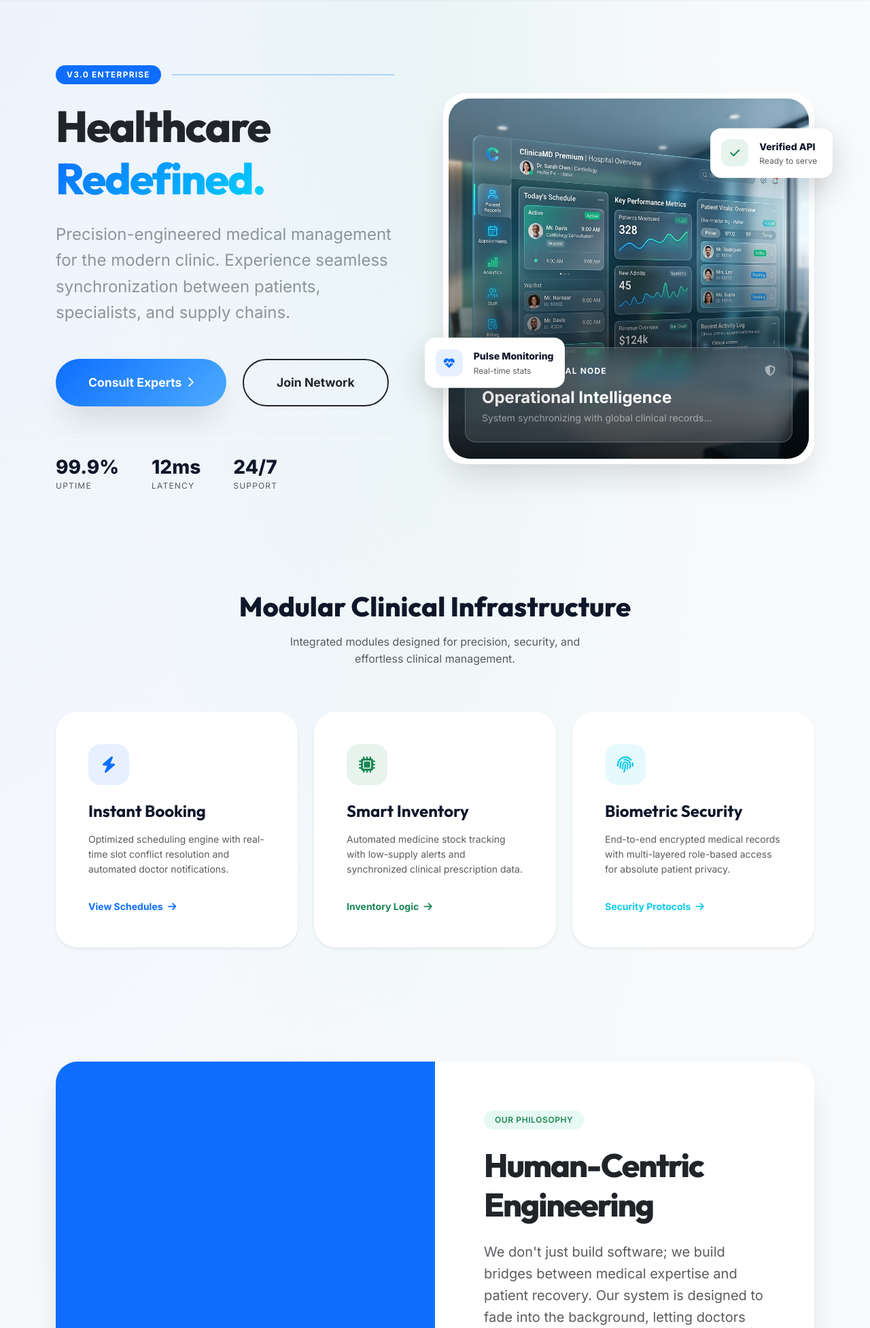
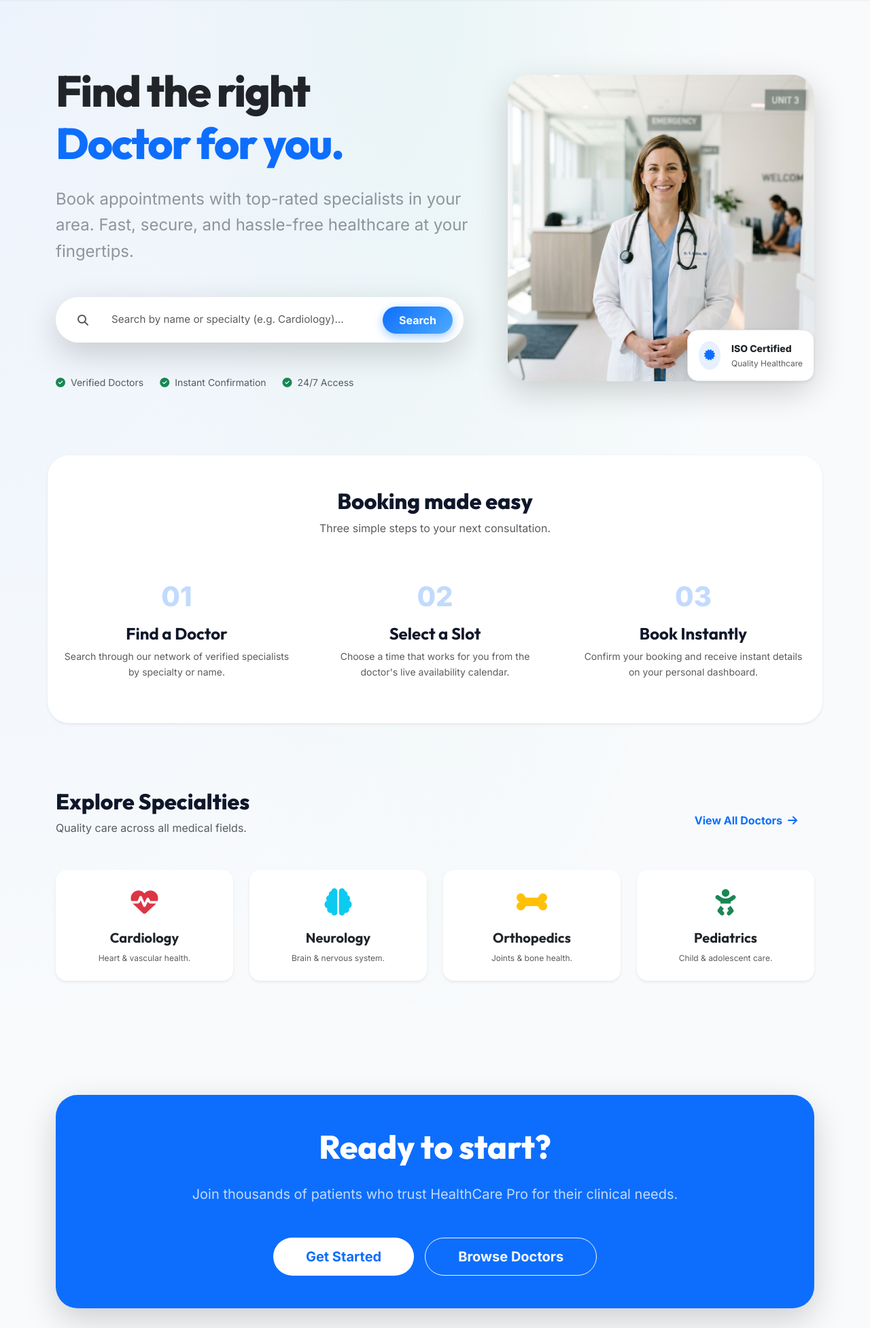
Before and after one commit to jestin-16/healthcare_project, a Django app: page / in a window 1280 px wide. Shown: the part 73-2027 px from the top of the page at 68% size. Run offline with Django 4.2, Linux system fonts and the light colour scheme.

Commit message:
Patient-Centric Home Redesign: Replaced complex enterprise visuals with friendly doctor search and step-by-step booking guide

```diff
--- a/appointments/templates/appointments/home.html
+++ b/appointments/templates/appointments/home.html
@@ -1,171 +1,50 @@
 {% extends 'base.html' %}
 {% block content %}
-<!-- Premium Hero Section -->
-<div class="row min-vh-75 align-items-center py-5 mb-5 fade-in">
-    <div class="col-lg-6 mb-5 mb-lg-0">
-        <div class="pe-lg-5">
-            <div class="d-flex align-items-center gap-3 mb-4">
-                <span class="badge bg-primary px-3 py-2 rounded-pill ls-wide fw-bold">v3.0 ENTERPRISE</span>
-                <div class="h-px bg-primary bg-opacity-25 flex-grow-1"></div>
-            </div>
+<!-- Welcoming Hero Section -->
+<div class="row align-items-center py-5 mb-5 fade-in">
+    <div class="col-lg-7 mb-5 mb-lg-0">
         <h1 class="display-3 fw-800 text-dark mb-4 ls-tight">
-                Healthcare <br>
-                <span class="text-gradient">Redefined.</span>
+            Find the right <br>
+            <span class="text-primary">Doctor for you.</span>
         </h1>
         <p class="lead text-secondary mb-5 fs-4 opacity-75">
-                Precision-engineered medical management for the modern clinic. Experience seamless synchronization between patients, specialists, and supply chains.
+            Book appointments with top-rated specialists in your area. Fast, secure, and hassle-free healthcare at your fingertips.
         </p>
-            <div class="d-flex flex-wrap gap-4">
-                <a class="btn btn-primary btn-xl px-5 shadow-premium rounded-pill" href="{% url 'doctor_list' %}">
-                    Consult Experts <i class="fas fa-chevron-right ms-2 small"></i>
-                </a>
-                {% if not user.is_authenticated %}
-                <a class="btn btn-outline-dark btn-xl px-5 rounded-pill border-2" href="{% url 'register' %}">
-                    Join Network
-                </a>
-                {% endif %}
+
+        <!-- Booking Search Bar -->
+        <div class="card border-0 shadow-lg p-2 rounded-pill bg-white mb-5" style="max-width: 600px;">
+            <form action="{% url 'doctor_list' %}" method="get" class="d-flex align-items-center px-2">
+                <div class="flex-grow-1 px-3 d-flex align-items-center">
+                    <i class="fas fa-search text-muted me-3"></i>
+                    <input type="text" name="search" class="form-control border-0 bg-transparent shadow-none" placeholder="Search by name or specialty (e.g. Cardiology)...">
+                </div>
+                <button type="submit" class="btn btn-primary px-4 py-2 rounded-pill fw-bold">
+                    Search
+                </button>
+            </form>
         </div>
 
-            <div class="mt-5 pt-4 border-top border-light d-flex gap-5">
-                <div class="stat-mini">
-                    <div class="h3 fw-800 mb-0">99.9%</div>
-                    <div class="text-muted x-small text-uppercase ls-wide">Uptime</div>
-                </div>
-                <div class="stat-mini">
-                    <div class="h3 fw-800 mb-0">12ms</div>
-                    <div class="text-muted x-small text-uppercase ls-wide">Latency</div>
-                </div>
-                <div class="stat-mini">
-                    <div class="h3 fw-800 mb-0">24/7</div>
-                    <div class="text-muted x-small text-uppercase ls-wide">Support</div>
-                </div>
-            </div>
+        <div class="d-flex align-items-center gap-4 text-muted small">
+            <div class="d-flex align-items-center"><i class="fas fa-check-circle text-success me-2"></i> Verified Doctors</div>
+            <div class="d-flex align-items-center"><i class="fas fa-check-circle text-success me-2"></i> Instant Confirmation</div>
+            <div class="d-flex align-items-center"><i class="fas fa-check-circle text-success me-2"></i> 24/7 Access</div>
         </div>
     </div>
 
-    <div class="col-lg-6">
+    <div class="col-lg-5">
         <div class="position-relative">
-            <!-- Main Hero Visual -->
-            <div class="hero-visual-card shadow-premium p-2 bg-white rounded-5 overflow-hidden">
-                <div class="position-relative rounded-5 overflow-hidden">
-                    <img src="/static/images/hero_dashboard.png" class="img-fluid w-100" alt="Dashboard View">
-                    <div class="position-absolute inset-0 bg-gradient-overlay"></div>
-
-                    <div class="position-absolute bottom-0 start-0 p-4 w-100">
-                        <div class="glass-morphism p-4 rounded-4">
-                            <div class="d-flex justify-content-between align-items-center mb-3">
-                                <div class="d-flex align-items-center gap-2">
-                                    <div class="pulse-indicator bg-success"></div>
-                                    <span class="text-white fw-bold x-small ls-wide">SECURE CLINICAL NODE</span>
+            <div class="rounded-5 overflow-hidden shadow-lg border-5 border-white">
+                <img src="/static/images/friendly_doctor.png" class="img-fluid w-100" alt="Consult our Doctors">
             </div>
-                                <i class="fas fa-shield-alt text-white-50"></i>
-                            </div>
-                            <div class="h4 text-white fw-bold mb-1">Operational Intelligence</div>
-                            <div class="text-white-50 small">System synchronizing with global clinical records...</div>
-                        </div>
-                    </div>
-                </div>
-            </div>
-
-            <!-- Floating Decorative Elements -->
-            <div class="floating-card shadow-lg bg-white p-3 rounded-4 d-none d-xl-flex align-items-center gap-3" style="top: 10%; right: -5%;">
-                <div class="icon-box bg-success bg-opacity-10 text-success">
-                    <i class="fas fa-check"></i>
+            <!-- Trust Badge -->
+            <div class="position-absolute bottom-0 end-0 mb-n3 me-n3 bg-white p-3 rounded-4 shadow-sm border d-none d-md-block">
+                <div class="d-flex align-items-center gap-3">
+                    <div class="bg-primary bg-opacity-10 text-primary p-2 rounded-circle">
+                        <i class="fas fa-certificate"></i>
                     </div>
                     <div>
-                    <div class="fw-800 small">Verified API</div>
-                    <div class="x-small text-muted">Ready to serve</div>
-                </div>
-            </div>
-
-            <div class="floating-card shadow-lg bg-white p-3 rounded-4 d-none d-xl-flex align-items-center gap-3" style="bottom: 20%; left: -5%;">
-                <div class="icon-box bg-primary bg-opacity-10 text-primary">
-                    <i class="fas fa-heartbeat"></i>
-                </div>
-                <div>
-                    <div class="fw-800 small">Pulse Monitoring</div>
-                    <div class="x-small text-muted">Real-time stats</div>
-                </div>
-            </div>
-        </div>
-    </div>
-</div>
-
-<!-- Features Architecture -->
-<div class="row py-5 fade-in">
-    <div class="col-12 text-center mb-5">
-        <h2 class="display-6 fw-800 mb-3">Modular Clinical Infrastructure</h2>
-        <p class="text-muted mx-auto" style="max-width: 500px;">Integrated modules designed for precision, security, and effortless clinical management.</p>
-    </div>
-
-    <div class="col-md-4 mb-4">
-        <div class="feature-card h-100 p-5 rounded-5 border-0 shadow-sm bg-white hover-up">
-            <div class="feature-icon bg-primary bg-opacity-10 text-primary mb-4">
-                <i class="fas fa-bolt"></i>
-            </div>
-            <h4 class="fw-700 mb-3">Instant Booking</h4>
-            <p class="text-muted small">Optimized scheduling engine with real-time slot conflict resolution and automated doctor notifications.</p>
-            <a href="{% url 'doctor_list' %}" class="text-primary text-decoration-none fw-bold small mt-3 d-inline-block">
-                View Schedules <i class="fas fa-arrow-right ms-1"></i>
-            </a>
-        </div>
-    </div>
-
-    <div class="col-md-4 mb-4">
-        <div class="feature-card h-100 p-5 rounded-5 border-0 shadow-sm bg-white hover-up">
-            <div class="feature-icon bg-success bg-opacity-10 text-success mb-4">
-                <i class="fas fa-microchip"></i>
-            </div>
-            <h4 class="fw-700 mb-3">Smart Inventory</h4>
-            <p class="text-muted small">Automated medicine stock tracking with low-supply alerts and synchronized clinical prescription data.</p>
-            <a href="#" class="text-success text-decoration-none fw-bold small mt-3 d-inline-block">
-                Inventory Logic <i class="fas fa-arrow-right ms-1"></i>
-            </a>
-        </div>
-    </div>
-
-    <div class="col-md-4 mb-4">
-        <div class="feature-card h-100 p-5 rounded-5 border-0 shadow-sm bg-white hover-up">
-            <div class="feature-icon bg-info bg-opacity-10 text-info mb-4">
-                <i class="fas fa-fingerprint"></i>
-            </div>
-            <h4 class="fw-700 mb-3">Biometric Security</h4>
-            <p class="text-muted small">End-to-end encrypted medical records with multi-layered role-based access for absolute patient privacy.</p>
-            <a href="#" class="text-info text-decoration-none fw-bold small mt-3 d-inline-block">
-                Security Protocols <i class="fas fa-arrow-right ms-1"></i>
-            </a>
-        </div>
-    </div>
-</div>
-
-<!-- Mission Context -->
-<div class="row py-5 my-5 fade-in">
-    <div class="col-12">
-        <div class="mission-card rounded-5 overflow-hidden shadow-premium">
-            <div class="row g-0">
-                <div class="col-lg-6">
-                    <div class="h-100 position-relative">
-                        <img src="/static/images/consultation.png" class="w-100 h-100 object-fit-cover" alt="Consultation">
-                        <div class="position-absolute top-0 start-0 w-100 h-100 bg-primary opacity-10"></div>
-                    </div>
-                </div>
-                <div class="col-lg-6 p-5 p-md-5 bg-white d-flex flex-column justify-content-center">
-                    <div class="p-lg-4">
-                        <div class="badge bg-soft-success text-success mb-4 px-3 py-2 rounded-pill">OUR PHILOSOPHY</div>
-                        <h2 class="display-5 fw-800 text-dark mb-4 ls-tight">Human-Centric <br>Engineering</h2>
-                        <p class="lead text-muted mb-5">
-                            We don't just build software; we build bridges between medical expertise and patient recovery. Our system is designed to fade into the background, letting doctors be doctors and patients heal.
-                        </p>
-                        <div class="row g-4">
-                            <div class="col-6">
-                                <div class="h2 fw-800 text-primary mb-0">500+</div>
-                                <div class="text-muted small text-uppercase fw-bold ls-wide">Consultations</div>
-                            </div>
-                            <div class="col-6">
-                                <div class="h2 fw-800 text-primary mb-0">98%</div>
-                                <div class="text-muted small text-uppercase fw-bold ls-wide">Efficiency Rate</div>
-                            </div>
-                        </div>
+                        <div class="fw-800 small text-dark">ISO Certified</div>
+                        <div class="x-small text-muted">Quality Healthcare</div>
                     </div>
                 </div>
             </div>
@@ -173,20 +52,78 @@
     </div>
 </div>
 
-<!-- CTA Banner -->
-<div class="row py-5 mb-5 fade-in">
-    <div class="col-12 text-center">
-        <div class="card border-0 rounded-5 bg-dark text-white p-5 position-relative overflow-hidden shadow-premium">
-            <div class="position-absolute top-0 start-0 w-100 h-100 bg-gradient-cta opacity-50"></div>
-            <img src="/static/images/doctors_group.png" class="position-absolute inset-0 w-100 h-100 object-fit-cover opacity-25" alt="Experts">
+<!-- How it Works -->
+<div class="row py-5 mb-5 fade-in bg-white rounded-5 shadow-sm">
+    <div class="col-12 text-center mb-5">
+        <h2 class="fw-800">Booking made easy</h2>
+        <p class="text-muted">Three simple steps to your next consultation.</p>
+    </div>
+    <div class="col-md-4 text-center px-4">
+        <div class="h1 text-primary opacity-25 fw-800 mb-3">01</div>
+        <h4 class="fw-700">Find a Doctor</h4>
+        <p class="text-muted small">Search through our network of verified specialists by specialty or name.</p>
+    </div>
+    <div class="col-md-4 text-center px-4">
+        <div class="h1 text-primary opacity-25 fw-800 mb-3">02</div>
+        <h4 class="fw-700">Select a Slot</h4>
+        <p class="text-muted small">Choose a time that works for you from the doctor's live availability calendar.</p>
+    </div>
+    <div class="col-md-4 text-center px-4">
+        <div class="h1 text-primary opacity-25 fw-800 mb-3">03</div>
+        <h4 class="fw-700">Book Instantly</h4>
+        <p class="text-muted small">Confirm your booking and receive instant details on your personal dashboard.</p>
+    </div>
+</div>
 
-            <div class="position-relative py-5">
-                <h2 class="display-4 fw-800 mb-4">Start Your Clinical Journey</h2>
-                <p class="lead opacity-75 mb-5 mx-auto" style="max-width: 600px;">Access a world-class network of medical professionals with just a few clicks. Secure, fast, and reliable.</p>
+<!-- Specializations -->
+<div class="row py-5 fade-in">
+    <div class="col-12 d-flex justify-content-between align-items-end mb-5">
+        <div>
+            <h2 class="fw-800 mb-2">Explore Specialties</h2>
+            <p class="text-muted mb-0">Quality care across all medical fields.</p>
+        </div>
+        <a href="{% url 'doctor_list' %}" class="btn btn-link text-primary fw-bold text-decoration-none">View All Doctors <i class="fas fa-arrow-right ms-2"></i></a>
+    </div>
+
+    <div class="col-md-3 mb-4">
+        <div class="card h-100 p-4 border-0 shadow-sm hover-up text-center">
+            <div class="h1 mb-3"><i class="fas fa-heartbeat text-danger"></i></div>
+            <h5 class="fw-700">Cardiology</h5>
+            <p class="x-small text-muted mb-0">Heart & vascular health.</p>
+        </div>
+    </div>
+    <div class="col-md-3 mb-4">
+        <div class="card h-100 p-4 border-0 shadow-sm hover-up text-center">
+            <div class="h1 mb-3"><i class="fas fa-brain text-info"></i></div>
+            <h5 class="fw-700">Neurology</h5>
+            <p class="x-small text-muted mb-0">Brain & nervous system.</p>
+        </div>
+    </div>
+    <div class="col-md-3 mb-4">
+        <div class="card h-100 p-4 border-0 shadow-sm hover-up text-center">
+            <div class="h1 mb-3"><i class="fas fa-bone text-warning"></i></div>
+            <h5 class="fw-700">Orthopedics</h5>
+            <p class="x-small text-muted mb-0">Joints & bone health.</p>
+        </div>
+    </div>
+    <div class="col-md-3 mb-4">
+        <div class="card h-100 p-4 border-0 shadow-sm hover-up text-center">
+            <div class="h1 mb-3"><i class="fas fa-baby text-success"></i></div>
+            <h5 class="fw-700">Pediatrics</h5>
+            <p class="x-small text-muted mb-0">Child & adolescent care.</p>
+        </div>
+    </div>
+</div>
+
+<!-- Simple CTA -->
+<div class="row py-5 mt-5">
+    <div class="col-12">
+        <div class="card border-0 rounded-5 bg-primary text-white p-5 text-center shadow-lg">
+            <h2 class="display-5 fw-800 mb-4">Ready to start?</h2>
+            <p class="lead mb-5 opacity-75">Join thousands of patients who trust HealthCare Pro for their clinical needs.</p>
             <div class="d-flex justify-content-center gap-3">
-                    <a href="{% url 'doctor_list' %}" class="btn btn-primary btn-xl px-5 rounded-pill shadow-lg">Book Now</a>
-                    <a href="{% url 'register' %}" class="btn btn-outline-light btn-xl px-5 rounded-pill">Create Account</a>
-                </div>
+                <a href="{% url 'register' %}" class="btn btn-white btn-lg px-5 rounded-pill fw-bold text-primary">Get Started</a>
+                <a href="{% url 'doctor_list' %}" class="btn btn-outline-light btn-lg px-5 rounded-pill fw-bold">Browse Doctors</a>
             </div>
         </div>
     </div>
@@ -196,65 +133,13 @@
     .fw-800 { font-weight: 800; }
     .fw-700 { font-weight: 700; }
     .ls-tight { letter-spacing: -2px; }
+    .btn-white { background: white; color: var(--primary-color); border: none; }
+    .btn-white:hover { background: #f8fafc; transform: scale(1.02); }
+    .hover-up:hover {
+        transform: translateY(-5px);
+        box-shadow: 0 10px 20px rgba(0,0,0,0.05) !important;
+        border: 1px solid var(--primary-color) !important;
+    }
     .min-vh-75 { min-height: 75vh; }
-    .text-gradient {
-        background: linear-gradient(135deg, var(--primary-color), #00d2ff);
-        -webkit-background-clip: text;
-        -webkit-text-fill-color: transparent;
-    }
-    .btn-xl { padding: 1.25rem 2.5rem; font-size: 1.1rem; font-weight: 700; }
-    .shadow-premium { box-shadow: 0 25px 50px -12px rgba(0, 0, 0, 0.15); }
-    .h-px { height: 2px; }
-    .inset-0 { top: 0; right: 0; bottom: 0; left: 0; }
-    .bg-gradient-overlay {
-        background: linear-gradient(to top, rgba(0,0,0,0.8) 0%, transparent 60%);
-    }
-    .bg-gradient-cta {
-        background: linear-gradient(45deg, var(--primary-color), #00d2ff);
-    }
-    .floating-card {
-        position: absolute;
-        z-index: 10;
-        min-width: 180px;
-        animation: floating 3s ease-in-out infinite;
-    }
-    @keyframes floating {
-        0%, 100% { transform: translateY(0); }
-        50% { transform: translateY(-10px); }
-    }
-    .icon-box {
-        width: 40px;
-        height: 40px;
-        display: flex;
-        align-items: center;
-        justify-content: center;
-        border-radius: 12px;
-    }
-    .feature-icon {
-        width: 60px;
-        height: 60px;
-        display: flex;
-        align-items: center;
-        justify-content: center;
-        border-radius: 18px;
-        font-size: 1.5rem;
-    }
-    .hover-up:hover {
-        transform: translateY(-10px);
-        box-shadow: 0 20px 40px rgba(0,0,0,0.1) !important;
-    }
-    .bg-soft-success { background: rgba(16, 185, 129, 0.1); }
-    .pulse-indicator {
-        width: 8px;
-        height: 8px;
-        border-radius: 50%;
-        box-shadow: 0 0 0 rgba(16, 185, 129, 0.4);
-        animation: pulse-indicator 2s infinite;
-    }
-    @keyframes pulse-indicator {
-        0% { transform: scale(0.95); box-shadow: 0 0 0 0 rgba(16, 185, 129, 0.7); }
-        70% { transform: scale(1); box-shadow: 0 0 0 10px rgba(16, 185, 129, 0); }
-        100% { transform: scale(0.95); box-shadow: 0 0 0 0 rgba(16, 185, 129, 0); }
-    }
 </style>
 {% endblock %}
```
Also changed, not shown: static/images/friendly_doctor.png (added). Lines whose indentation alone changed are shown as unchanged.
